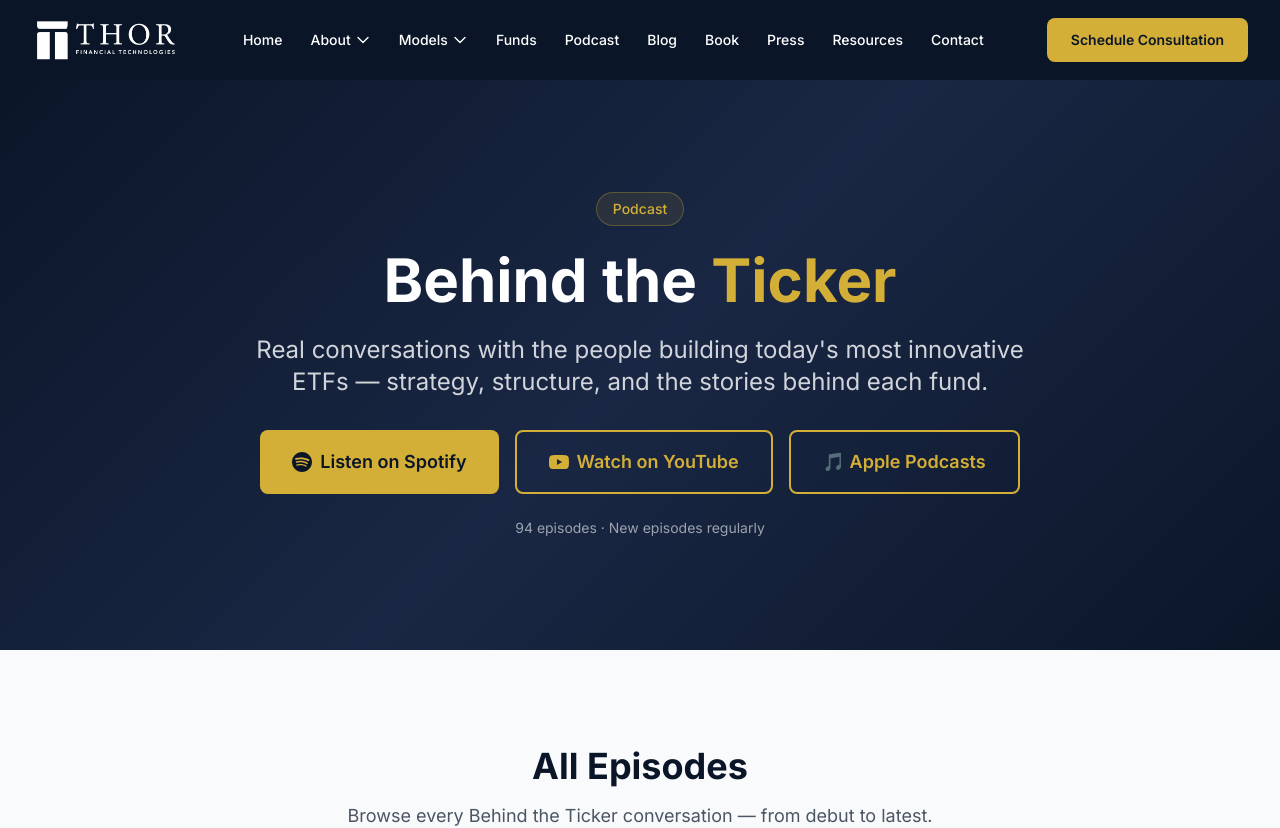
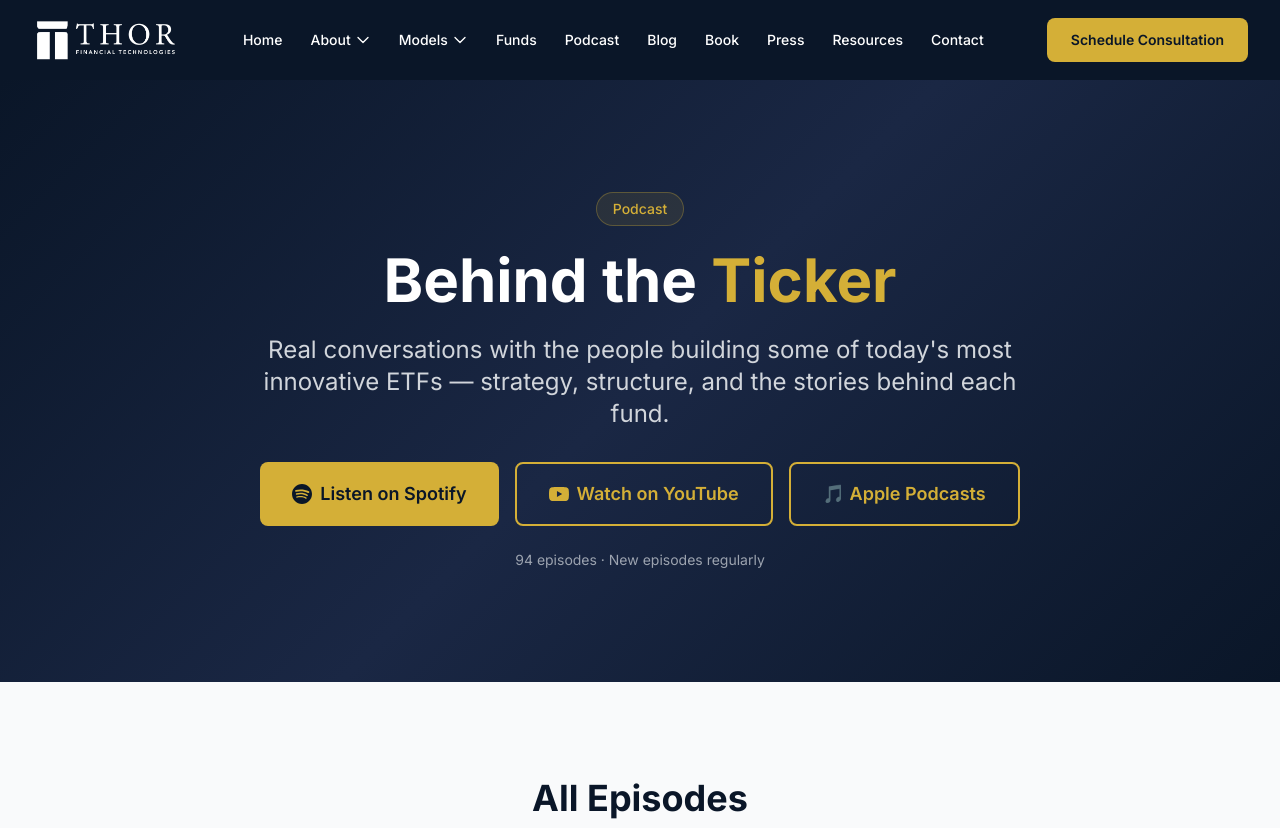
Before and after one commit to bradleyroth1688/thorft-new, a Next.js app: page /podcast in a window 1280 px wide. Shown: the top 828 px of the page. Built offline with nearby package versions, Linux system fonts and the light colour scheme.

Commit message:
compliance: add 'some of' to podcast description per Jessica

```diff
--- a/app/podcast/page.tsx
+++ b/app/podcast/page.tsx
@@ -53,7 +53,7 @@
             Behind the <span className="text-gold-400">Ticker</span>
           </h1>
           <p className="text-xl md:text-2xl text-gray-300 max-w-3xl mx-auto mb-8 leading-relaxed">
-            Real conversations with the people building today&apos;s most innovative ETFs — strategy, structure, and the stories behind each fund.
+            Real conversations with the people building some of today&apos;s most innovative ETFs — strategy, structure, and the stories behind each fund.
           </p>
 
           <div className="flex flex-col sm:flex-row gap-4 justify-center">
```
